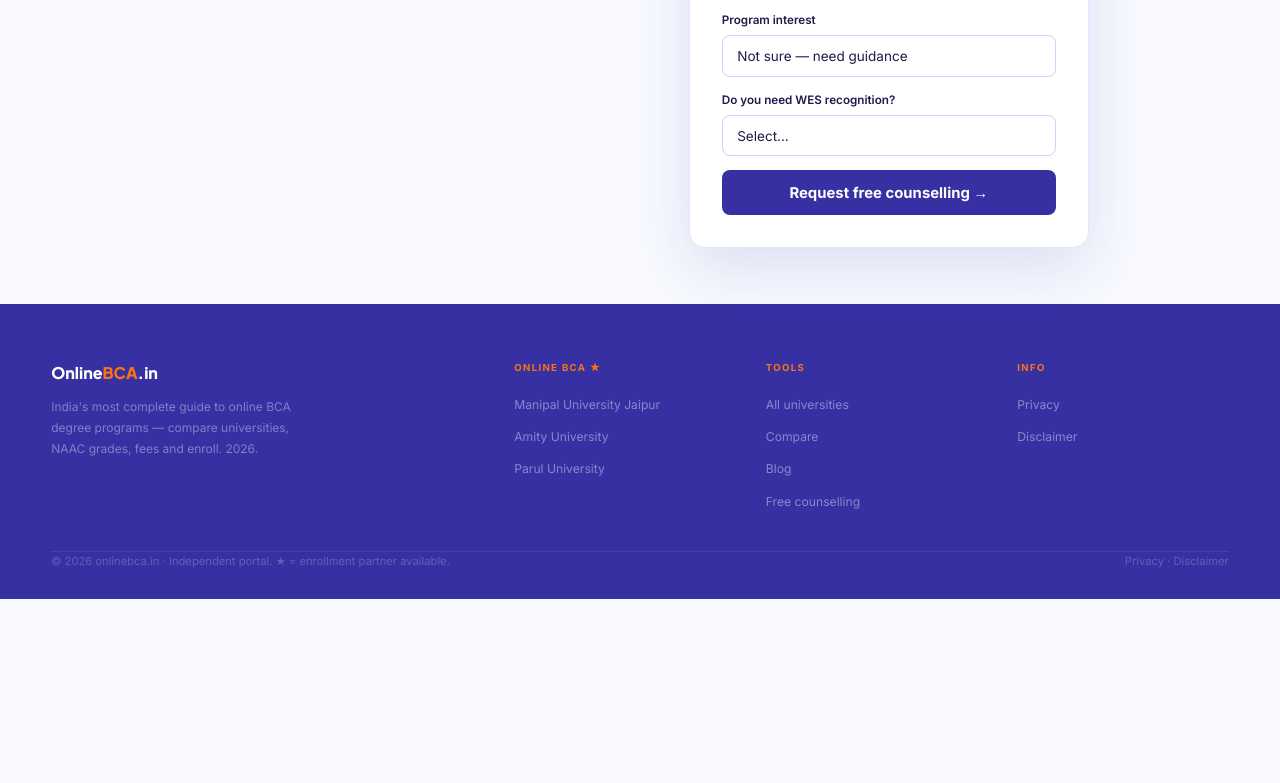
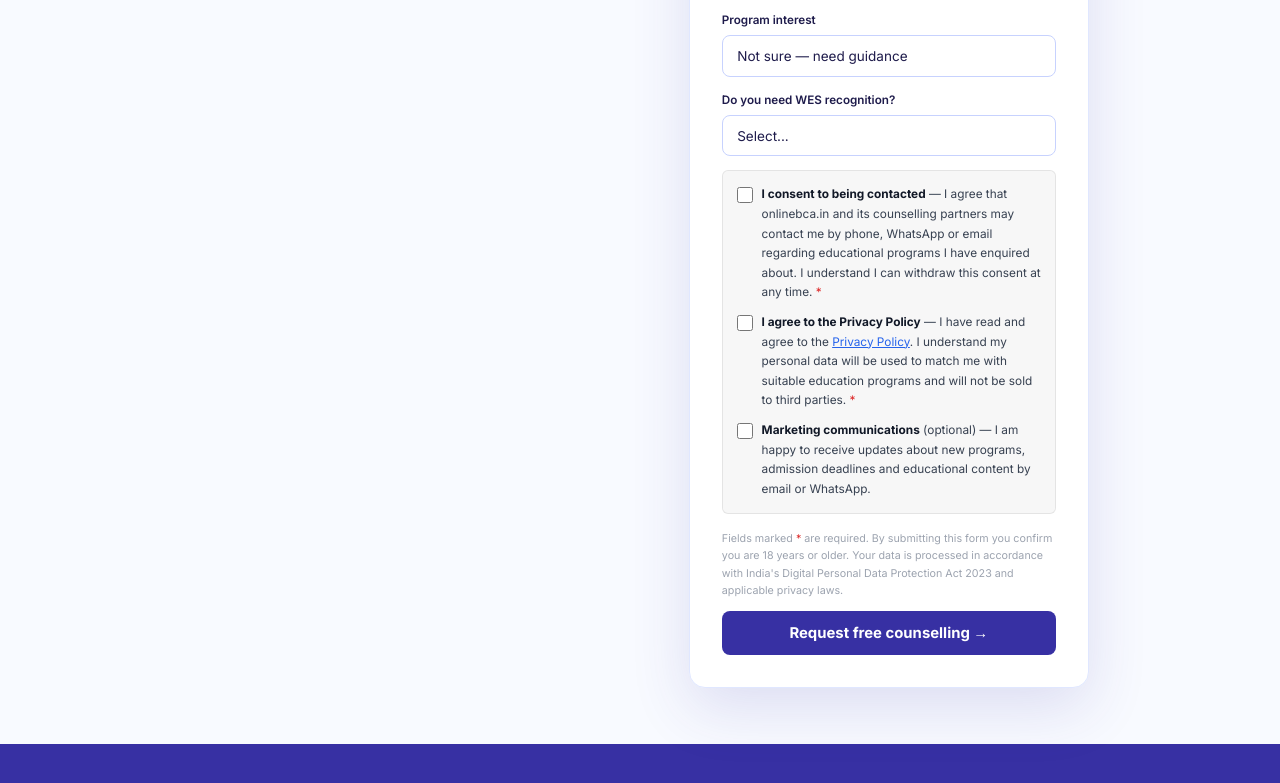
Before and after one commit to durgeshkekare-gif/onlinebca-in, a website: page apply.html in a window 1280 px wide. Shown: the part 519-1302 px from the top of the page. Before the commit the page ends 1118 px from the top, so only its background shows below. Drawn offline with Linux system fonts and the light colour scheme.

Commit message:
Add GDPR/DPDP consent checkboxes to all apply forms: 2 required (contact consent + privacy policy) + 1 optional (marketing). Capture consent status (Yes/No) in Google Sheet columns R/S/T. Compliant with India DPDP Act 2023, GDPR and global data privacy standards.

```diff
--- a/api/lead.js
+++ b/api/lead.js
@@ -51,7 +51,10 @@ module.exports = async function handler(req, res) {
       data.utmMedium     || "",                                       // N UTM Medium
       data.utmCampaign   || "",                                       // O UTM Campaign
       "New",                                                          // P Status
-      data.message       || "",                                       // Q Notes
+      data.message       || "",                                       // Q  Notes
+      data.consentContact  === "on" ? "Yes" : "No",                   // R  Consent: Contact
+      data.consentData     === "on" ? "Yes" : "No",                   // S  Consent: Privacy Policy
+      data.consentMarketing === "on" ? "Yes" : "No",                  // T  Consent: Marketing
     ];
 
     await sheets.spreadsheets.values.append({
--- a/apply.html
+++ b/apply.html
@@ -40,6 +40,39 @@
           </select></div>
         <div class="fgroup"><label>Do you need WES recognition?</label>
           <select name="budget"><option value="">Select...</option><option>Yes — planning to go abroad</option><option>No — India only</option><option>Not sure</option></select></div>
+
+        <!-- CONSENT CHECKBOXES -->
+        <div style="margin-bottom:1rem;padding:.875rem;background:rgba(0,0,0,.03);border-radius:6px;border:1px solid rgba(0,0,0,.08);">
+
+          <label style="display:flex;align-items:flex-start;gap:.55rem;cursor:pointer;margin-bottom:.65rem;">
+            <input type="checkbox" name="consentContact" id="consentContact" required
+              style="width:16px;height:16px;min-width:16px;margin-top:2px;accent-color:#00C896;cursor:pointer;">
+            <span style="font-size:.74rem;color:#374151;line-height:1.65;">
+              <strong style="color:#111827;">I consent to being contacted</strong> — I agree that onlinebca.in and its counselling partners may contact me by phone, WhatsApp or email regarding educational programs I have enquired about. I understand I can withdraw this consent at any time. <span style="color:#DC2626;">*</span>
+            </span>
+          </label>
+
+          <label style="display:flex;align-items:flex-start;gap:.55rem;cursor:pointer;margin-bottom:.65rem;">
+            <input type="checkbox" name="consentData" id="consentData" required
+              style="width:16px;height:16px;min-width:16px;margin-top:2px;accent-color:#00C896;cursor:pointer;">
+            <span style="font-size:.74rem;color:#374151;line-height:1.65;">
+              <strong style="color:#111827;">I agree to the Privacy Policy</strong> — I have read and agree to the <a href="/privacy.html" target="_blank" style="color:#2563EB;text-decoration:underline;">Privacy Policy</a>. I understand my personal data will be used to match me with suitable education programs and will not be sold to third parties. <span style="color:#DC2626;">*</span>
+            </span>
+          </label>
+
+          <label style="display:flex;align-items:flex-start;gap:.55rem;cursor:pointer;">
+            <input type="checkbox" name="consentMarketing" id="consentMarketing"
+              style="width:16px;height:16px;min-width:16px;margin-top:2px;accent-color:#00C896;cursor:pointer;">
+            <span style="font-size:.74rem;color:#374151;line-height:1.65;">
+              <strong style="color:#111827;">Marketing communications</strong> (optional) — I am happy to receive updates about new programs, admission deadlines and educational content by email or WhatsApp.
+            </span>
+          </label>
+
+        </div>
+        <p style="font-size:.67rem;color:#9CA3AF;line-height:1.6;margin-bottom:.75rem;">
+          Fields marked <span style="color:#DC2626;">*</span> are required. By submitting this form you confirm you are 18 years or older. Your data is processed in accordance with India's Digital Personal Data Protection Act 2023 and applicable privacy laws.
+        </p>
+        <!-- END CONSENT -->
         <button type="submit" class="fsubmit">Request free counselling →</button>
       </form>
     </div>
```
